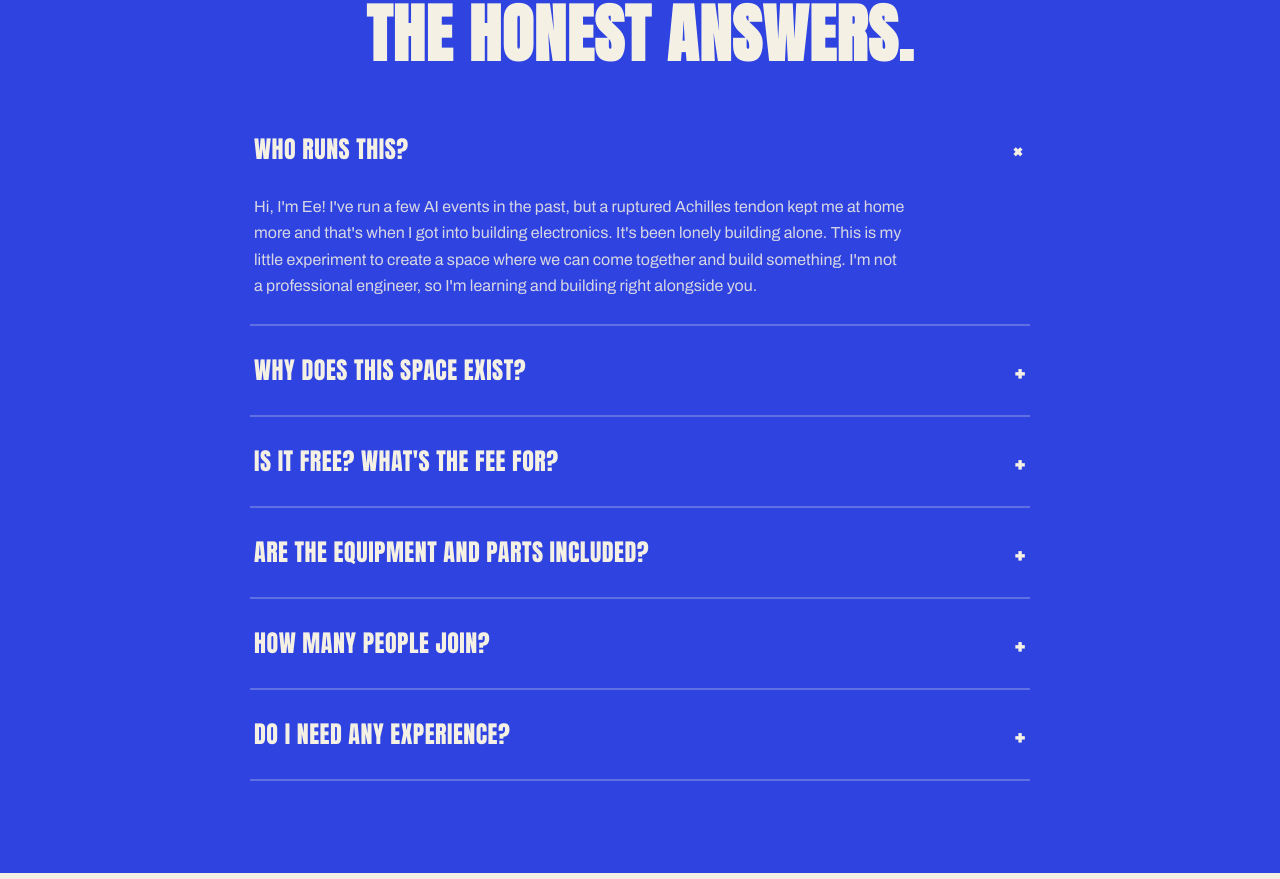
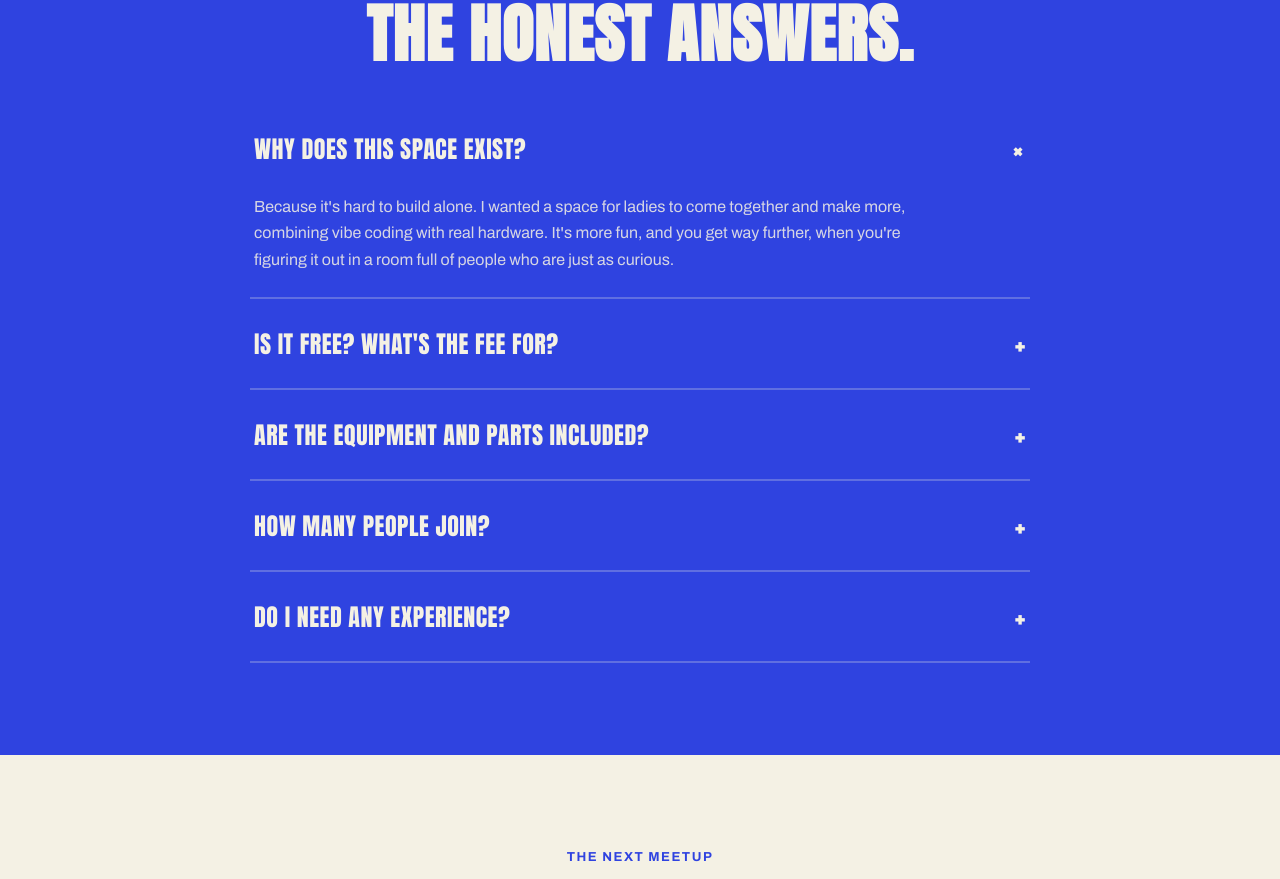
Before and after one commit to peepon95/electronic-club, a React (Vite) app: page / in a window 1280 px wide. Shown: the part 3055-3934 px from the top of the page. Built offline with nearby package versions, Linux system fonts and the light colour scheme; no server answers.

Commit message:
Remove personal FAQ entry

```diff
--- a/src/App.jsx
+++ b/src/App.jsx
@@ -281,10 +281,6 @@ function Community() {
 
 function FAQ() {
   const qs = [
-    {
-      q: "who runs this?",
-      a: "Hi, I'm Ee! I've run a few AI events in the past, but a ruptured Achilles tendon kept me at home more and that's when I got into building electronics. It's been lonely building alone. This is my little experiment to create a space where we can come together and build something. I'm not a professional engineer, so I'm learning and building right alongside you.",
-    },
     {
       q: "why does this space exist?",
       a: "Because it's hard to build alone. I wanted a space for ladies to come together and make more, combining vibe coding with real hardware. It's more fun, and you get way further, when you're figuring it out in a room full of people who are just as curious.",
```
